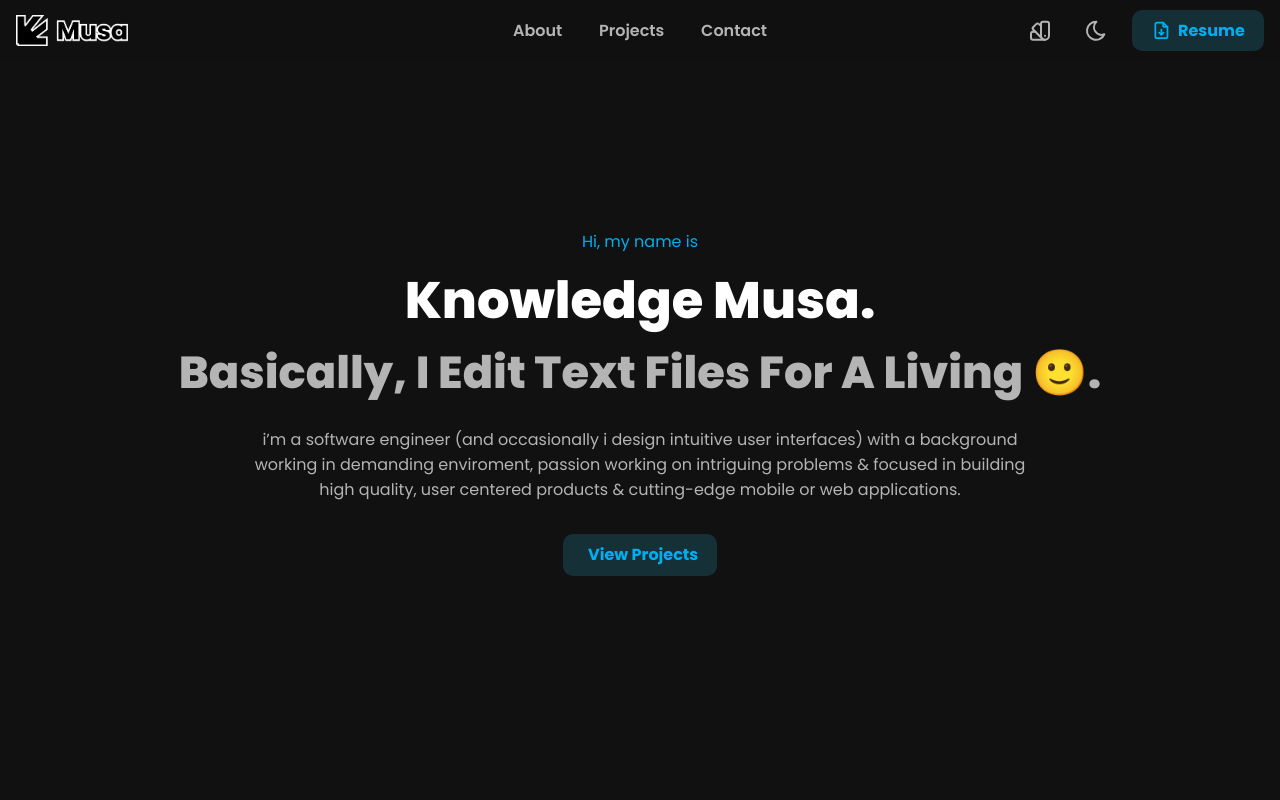
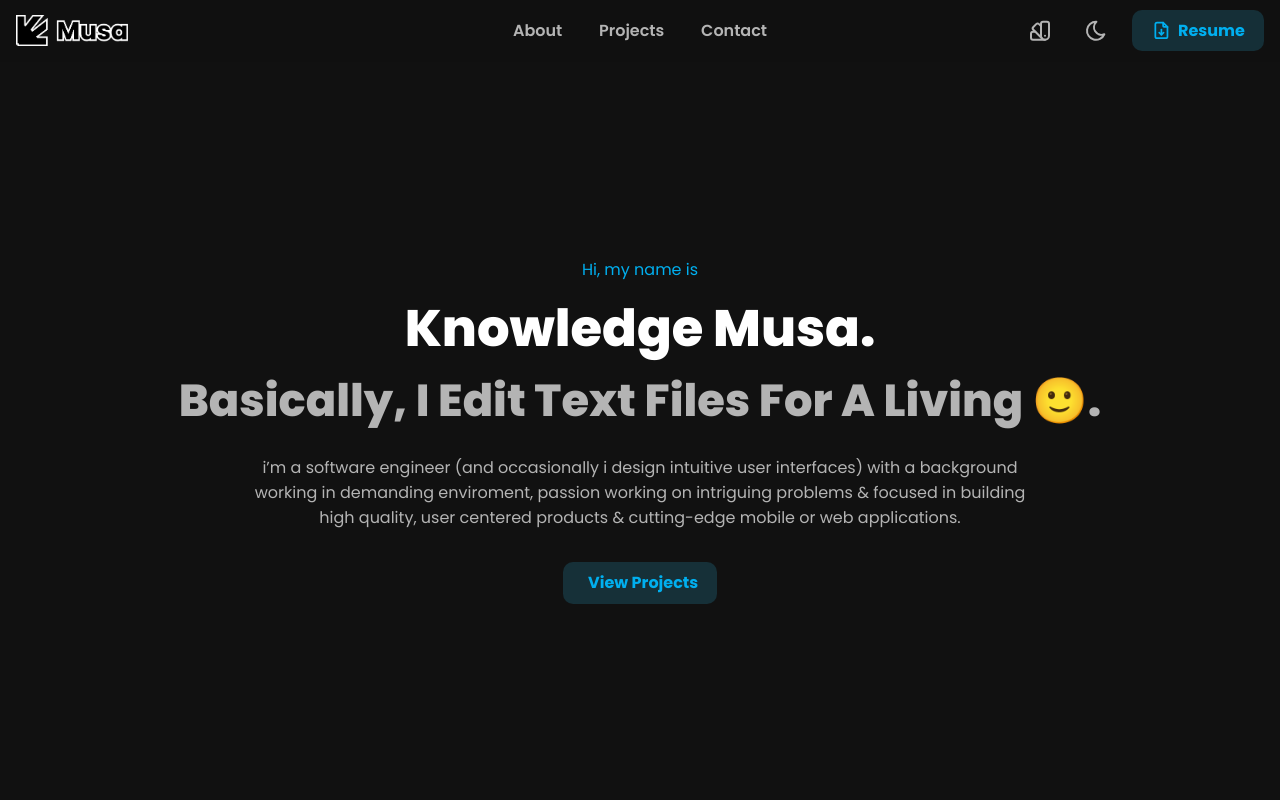
Before and after one commit to huboh/huboh, a React (Create React App) app: page / in a window 1280 px wide. Shown: the top 800 px of the page. Built offline with nearby package versions, Linux system fonts and the light colour scheme.

Commit message:
🎨 STYLE: update height for `Section` component

```diff
--- a/src/components/Section/section.scss
+++ b/src/components/Section/section.scss
@@ -1,7 +1,7 @@
 .section {
   width: 100%;
   padding: 1em;
-  min-height: 85vh;
+  min-height: calc(100vh - 4rem);
   position: relative;
 
   &:not(:last-of-type) {
```
